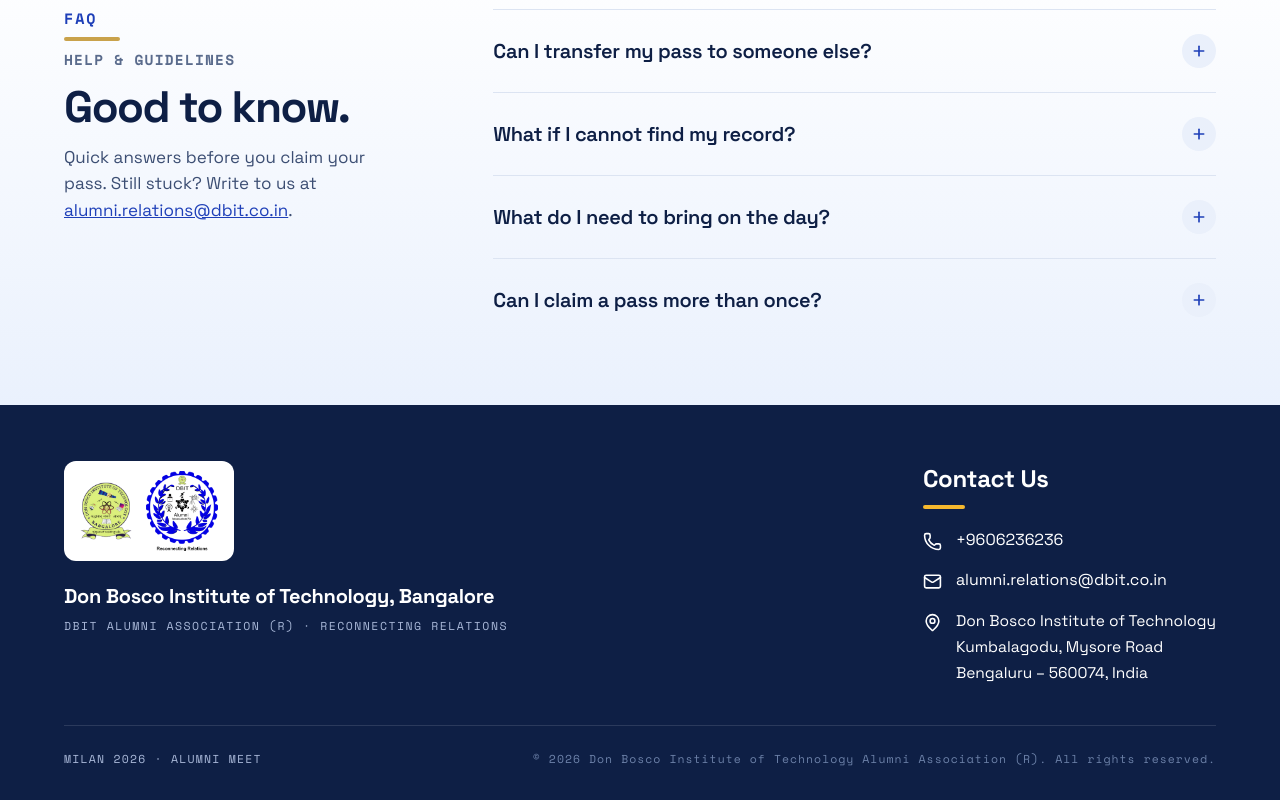
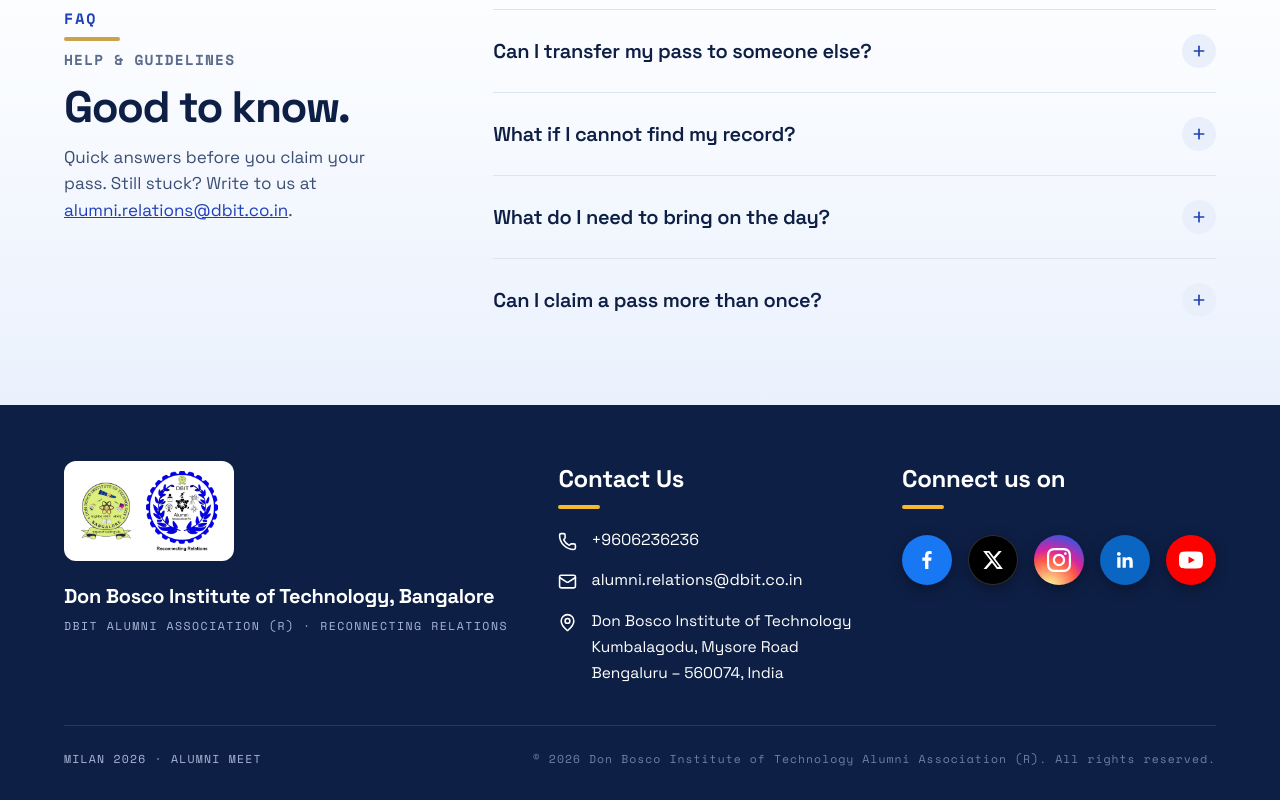
Before and after one commit to strixdominator/chronos-fest-portal, a Next.js app: page / in a window 1280 px wide. Shown: the part 1811-2611 px from the top of the page. Built offline with nearby package versions, Linux system fonts and the light colour scheme; no server answers.

Commit message:
feat: add 'Connect us on' social links section in homepage footer

```diff
--- a/src/app/globals.css
+++ b/src/app/globals.css
@@ -983,6 +983,62 @@
   font-size: 15.5px;
   line-height: 1.5;
   color: #FFFFFF;
+}
+
+/* CONNECT US ON (SOCIAL LINKS) */
+.dbit-footer-connect {
+  display: flex;
+  flex-direction: column;
+  min-width: 280px;
+}
+
+.dbit-social-row {
+  display: flex;
+  align-items: center;
+  gap: 16px;
+  flex-wrap: wrap;
+  margin-top: 6px;
+}
+
+.dbit-social-circle {
+  width: 50px;
+  height: 50px;
+  border-radius: 50%;
+  display: inline-flex;
+  align-items: center;
+  justify-content: center;
+  text-decoration: none;
+  cursor: pointer;
+  transition: transform 0.22s cubic-bezier(0.2, 0.8, 0.2, 1), box-shadow 0.22s ease, filter 0.22s ease;
+  box-shadow: 0 4px 14px rgba(0, 0, 0, 0.35);
+  flex-shrink: 0;
+}
+
+.dbit-social-circle:hover {
+  transform: translateY(-4px) scale(1.08);
+  box-shadow: 0 10px 24px rgba(0, 0, 0, 0.5);
+  filter: brightness(1.12);
+}
+
+.dbit-social-facebook {
+  background: #1877F2;
+}
+
+.dbit-social-x {
+  background: #000000;
+  border: 1px solid rgba(255, 255, 255, 0.18);
+}
+
+.dbit-social-instagram {
+  background: radial-gradient(circle at 30% 107%, #fdf497 0%, #fdf497 5%, #fd5949 45%, #d6249f 60%, #285AEB 90%);
+}
+
+.dbit-social-linkedin {
+  background: #0A66C2;
+}
+
+.dbit-social-youtube {
+  background: #FF0000;
 }
 
 .dbit-footer-bottom {
--- a/src/app/page.tsx
+++ b/src/app/page.tsx
@@ -377,6 +377,86 @@
               </div>
             </div>
           </div>
+
+          {/* CONNECT US ON */}
+          <div className="dbit-footer-connect">
+            <div className="dbit-contact-header">
+              <h3 className="dbit-contact-title">Connect us on</h3>
+              <span className="dbit-contact-gold-bar" />
+            </div>
+
+            <div className="dbit-social-row">
+              {/* Facebook */}
+              <a
+                href="https://www.facebook.com/people/Don-Bosco-Institute-Of-Technology-Alumni-Association-Bangalore/100087399470927/?mibextid=ZbWKwL"
+                target="_blank"
+                rel="noopener noreferrer"
+                aria-label="Facebook"
+                title="Facebook"
+                className="dbit-social-circle dbit-social-facebook"
+              >
+                <svg width="24" height="24" viewBox="0 0 24 24" fill="#FFFFFF">
+                  <path d="M13.397 20.997v-8.196h2.765l.411-3.209h-3.176V7.548c0-.926.258-1.56 1.587-1.56h1.684V3.127A22.336 22.336 0 0 0 14.201 3c-2.444 0-4.122 1.492-4.122 4.231v2.355H7.332v3.209h2.753v8.202h3.312z" />
+                </svg>
+              </a>
+
+              {/* X */}
+              <a
+                href="https://x.com/donboscoblr"
+                target="_blank"
+                rel="noopener noreferrer"
+                aria-label="X (formerly Twitter)"
+                title="X (formerly Twitter)"
+                className="dbit-social-circle dbit-social-x"
+              >
+                <svg width="22" height="22" viewBox="0 0 24 24" fill="#FFFFFF">
+                  <path d="M18.244 2.25h3.308l-7.227 8.26 8.502 11.24H16.17l-5.214-6.817L4.99 21.75H1.68l7.73-8.835L1.254 2.25H8.08l4.713 6.231zm-1.161 17.52h1.833L7.084 4.126H5.117z" />
+                </svg>
+              </a>
+
+              {/* Instagram */}
+              <a
+                href="https://www.instagram.com/dbit.aa/?hl=en"
+                target="_blank"
+                rel="noopener noreferrer"
+                aria-label="Instagram"
+                title="Instagram"
+                className="dbit-social-circle dbit-social-instagram"
+              >
+                <svg width="24" height="24" viewBox="0 0 24 24" fill="#FFFFFF">
+                  <path d="M12 2.163c3.204 0 3.584.012 4.85.07 3.252.148 4.771 1.691 4.919 4.919.058 1.265.069 1.645.069 4.849 0 3.205-.012 3.584-.069 4.849-.149 3.225-1.664 4.771-4.919 4.919-1.266.058-1.644.07-4.85.07-3.204 0-3.584-.012-4.849-.07-3.26-.149-4.771-1.699-4.919-4.92-.058-1.265-.07-1.644-.07-4.849 0-3.204.013-3.583.07-4.849.149-3.227 1.664-4.771 4.919-4.919 1.266-.057 1.645-.069 4.849-.069zm0-2.163c-3.259 0-3.667.014-4.947.072-4.358.2-6.78 2.618-6.98 6.98-.059 1.281-.073 1.689-.073 4.948 0 3.259.014 3.668.072 4.948.2 4.358 2.618 6.78 6.98 6.98 1.281.058 1.689.072 4.948.072 3.259 0 3.668-.014 4.948-.072 4.354-.2 6.782-2.618 6.979-6.98.059-1.28.073-1.689.073-4.948 0-3.259-.014-3.667-.072-4.947-.196-4.354-2.617-6.78-6.979-6.98-1.281-.059-1.69-.073-4.949-.073zm0 5.838c-3.403 0-6.162 2.759-6.162 6.162s2.759 6.163 6.162 6.163 6.162-2.759 6.162-6.163c0-3.403-2.759-6.162-6.162-6.162zm0 10.162c-2.209 0-4-1.79-4-4 0-2.209 1.791-4 4-4s4 1.791 4 4c0 2.21-1.791 4-4 4zm6.406-11.845c-.796 0-1.441.645-1.441 1.44s.645 1.44 1.441 1.44c.795 0 1.439-.645 1.439-1.44s-.644-1.44-1.439-1.44z"/>
+                </svg>
+              </a>
+
+              {/* LinkedIn */}
+              <a
+                href="https://www.linkedin.com/in/don-bosco-institute-of-technology-alumni-association-dbitaa-bangalore-2975a4210/"
+                target="_blank"
+                rel="noopener noreferrer"
+                aria-label="LinkedIn"
+                title="LinkedIn"
+                className="dbit-social-circle dbit-social-linkedin"
+              >
+                <svg width="22" height="22" viewBox="0 0 24 24" fill="#FFFFFF">
+                  <path d="M20.447 20.452h-3.554v-5.569c0-1.328-.027-3.037-1.852-3.037-1.853 0-2.136 1.445-2.136 2.939v5.667H9.351V9h3.414v1.561h.046c.477-.9 1.637-1.85 3.37-1.85 3.601 0 4.267 2.37 4.267 5.455v6.286zM5.337 7.433c-1.144 0-2.063-.926-2.063-2.065 0-1.138.92-2.063 2.063-2.063 1.14 0 2.064.925 2.064 2.063 0 1.139-.925 2.065-2.064 2.065zm1.782 13.019H3.555V9h3.564v11.452z"/>
+                </svg>
+              </a>
+
+              {/* YouTube */}
+              <a
+                href="https://www.youtube.com/channel/UC7oDORVrTwyYgEGupzb97vg"
+                target="_blank"
+                rel="noopener noreferrer"
+                aria-label="YouTube"
+                title="YouTube"
+                className="dbit-social-circle dbit-social-youtube"
+              >
+                <svg width="24" height="24" viewBox="0 0 24 24" fill="#FFFFFF">
+                  <path d="M23.498 6.186a3.016 3.016 0 0 0-2.122-2.136C19.505 3.545 12 3.545 12 3.545s-7.505 0-9.377.505A3.017 3.017 0 0 0 .502 6.186C0 8.07 0 12 0 12s0 3.93.502 5.814a3.016 3.016 0 0 0 2.122 2.136c1.871.505 9.376.505 9.376.505s7.505 0 9.377-.505a3.015 3.015 0 0 0 2.122-2.136C24 15.93 24 12 24 12s0-3.93-.502-5.814zM9.545 15.568V8.432L15.818 12l-6.273 3.568z"/>
+                </svg>
+              </a>
+            </div>
+          </div>
         </div>
 
         <div className="dbit-footer-bottom">
```
